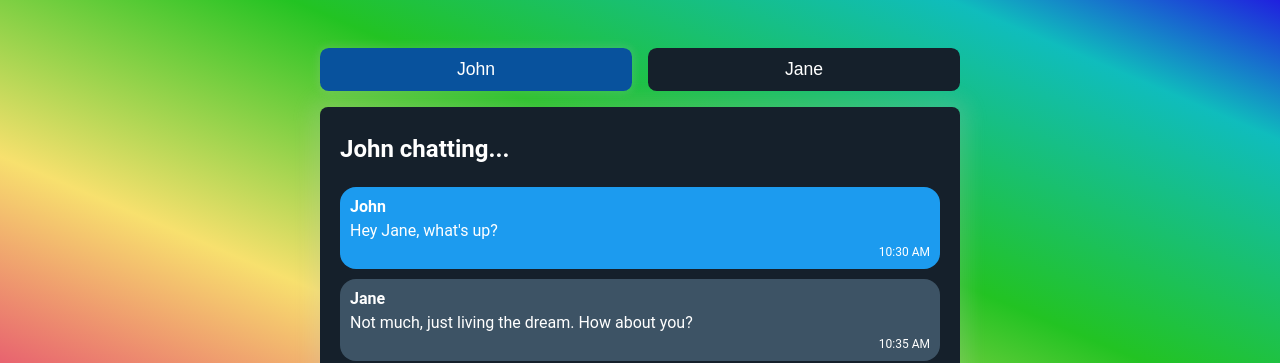
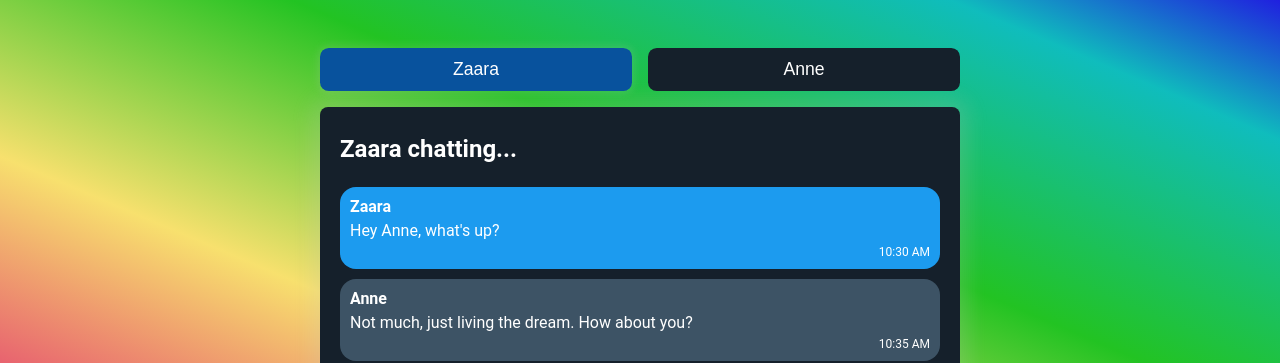
Before and after one commit to Kavitha-U/chat_app, a plain HTML site: page index.html in a window 1280 px wide. Shown: the top 363 px of the page. Drawn offline with Linux system fonts and the light colour scheme.

Commit message:
Update index.html

```diff
--- a/index.html
+++ b/index.html
@@ -7,22 +7,22 @@
     <link rel="stylesheet" href="style.css" />
   </head>
   <body>
-    <!-- Person selector: this contains buttons for user to select whether to chat as John or Jane -->
+    <!-- Person selector: this contains buttons for user to select whether to chat as Zaara or Anne -->
     <div class="person-selector">
-      <button class="button person-selector-button active-person" id="john-selector">John</button>
-      <button class="button person-selector-button" id="jane-selector">Jane</button>
+      <button class="button person-selector-button active-person" id="john-selector">Zaara</button>
+      <button class="button person-selector-button" id="jane-selector">Anne</button>
     </div>
     <div class="chat-container">
-      <h2 class="chat-header">John chatting...</h2>
+      <h2 class="chat-header">Zaara chatting...</h2>
 
       <div class="chat-messages">
         <div class="message blue-bg">
-          <div class="message-sender">John</div>
-          <div class="message-text">Hey Jane, what's up?</div>
+          <div class="message-sender">Zaara</div>
+          <div class="message-text">Hey Anne, what's up?</div>
           <div class="message-timestamp">10:30 AM</div>
         </div>
         <div class="message gray-bg">
-          <div class="message-sender">Jane</div>
+          <div class="message-sender">Anne</div>
           <div class="message-text">Not much, just living the dream. How about you?</div>
           <div class="message-timestamp">10:35 AM</div>
         </div>
```
